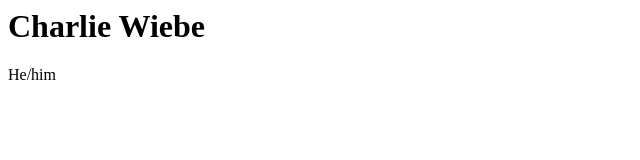
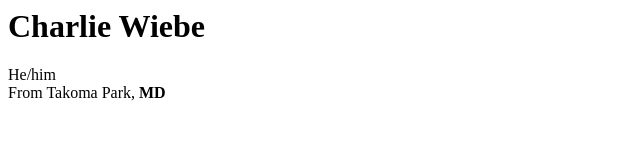
Before and after one commit to cfwiebe/cfwiebe.github.io, a plain HTML site: page index.html in a window 1280 px wide. Shown: the whole page, without its empty margins (0-640 px from the left). Drawn offline with Linux system fonts and the light colour scheme.

Commit message:
Update index.html

```diff
--- a/index.html
+++ b/index.html
@@ -1,2 +1,2 @@
 <h1> Charlie Wiebe </h1>
-<p> He/him </p>
+<p> He/him <br> From Takoma Park, <strong>MD</strong> </p>
```
